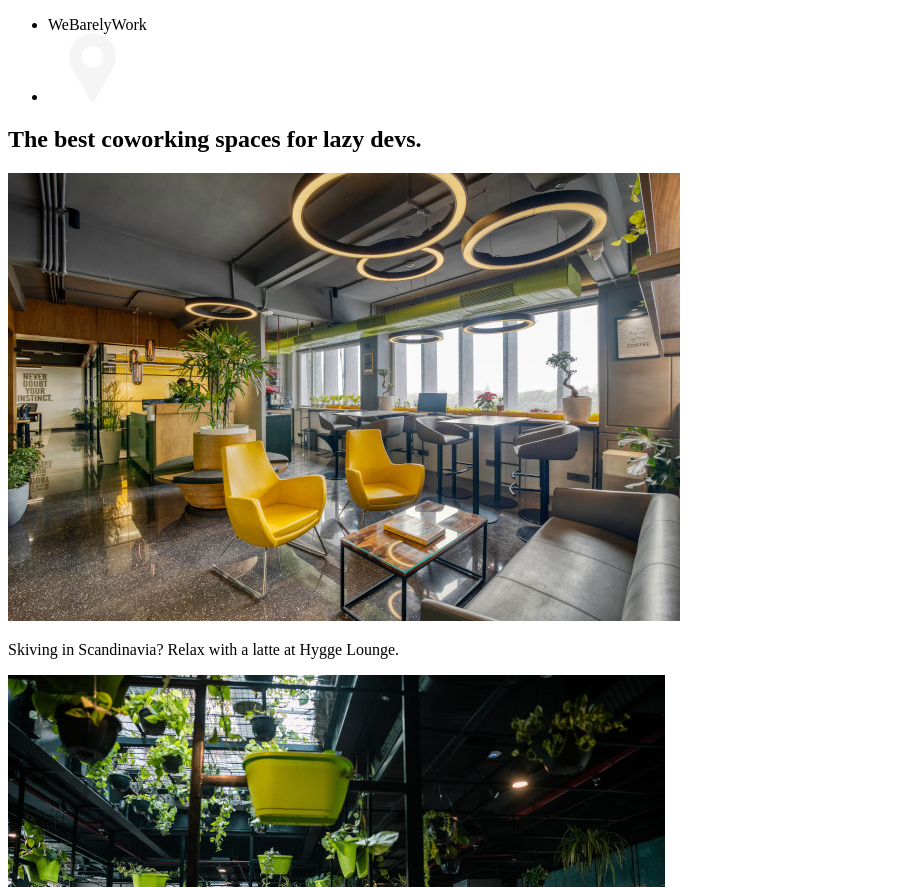
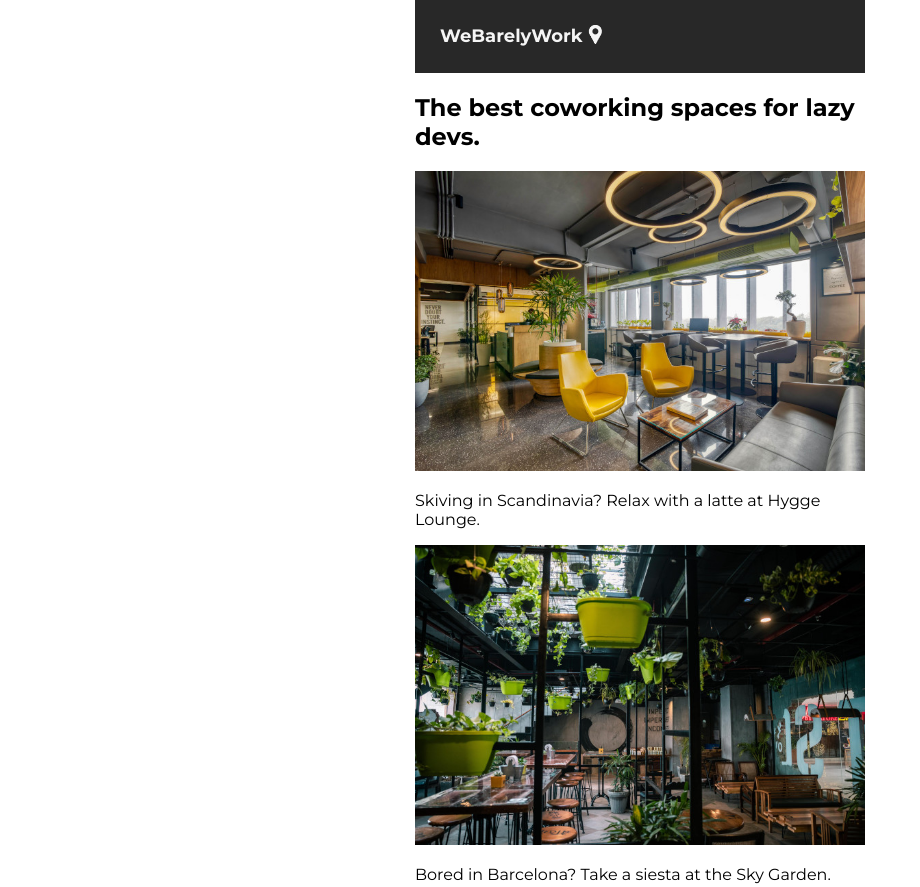
Before and after one commit to ElijahTobs/Coworking-Site, a plain HTML site: page index.html in a window 1280 px wide. Shown: the top 887 px of the page, without its empty margins (0-920 px from the left). Drawn offline with Linux system fonts and the light colour scheme.

Commit message:
Style header and images

```diff
--- a/index.html
+++ b/index.html
@@ -11,15 +11,18 @@
 </head>
 <body>
   <header>
+    <div class="container">
       <nav>
         <ul>
           <li class="logo">WeBarelyWork</li>
           <li><img src="images/pin.png" class="icon" alt="location"></li>
         </ul>
       </nav>
+    </div>
   </header>
 
   <main>
+    <div class="container">
       <section>
         <h1>The best coworking spaces for lazy devs.</h1>
       </section>
@@ -44,6 +47,7 @@
           <p>Relaxing in Rio? Take some downtime at the Generator Hub.</p>
         </div>
       </section>
+    </div>
   </main>
 
 
--- a/styles.css
+++ b/styles.css
@@ -0,0 +1,35 @@
+body {
+  margin: 0;
+  padding: 0;
+  font-family: "Montserrat", sans-serif;
+}
+
+.container {
+  width: 450px;
+  margin: 0 auto;
+}
+
+ul {
+  list-style: none;
+  display: flex;
+  margin: 0;
+  padding: 25px;
+}
+
+.logo {
+  font-size: 18px;
+  font-weight: 700;
+}
+
+.icon {
+  width: 25px;
+}
+
+header .container {
+  background-color: #282828;
+  color: whitesmoke;
+}
+
+section img {
+  width: 100%;
+}
```
Lines whose indentation alone changed are shown as unchanged.
